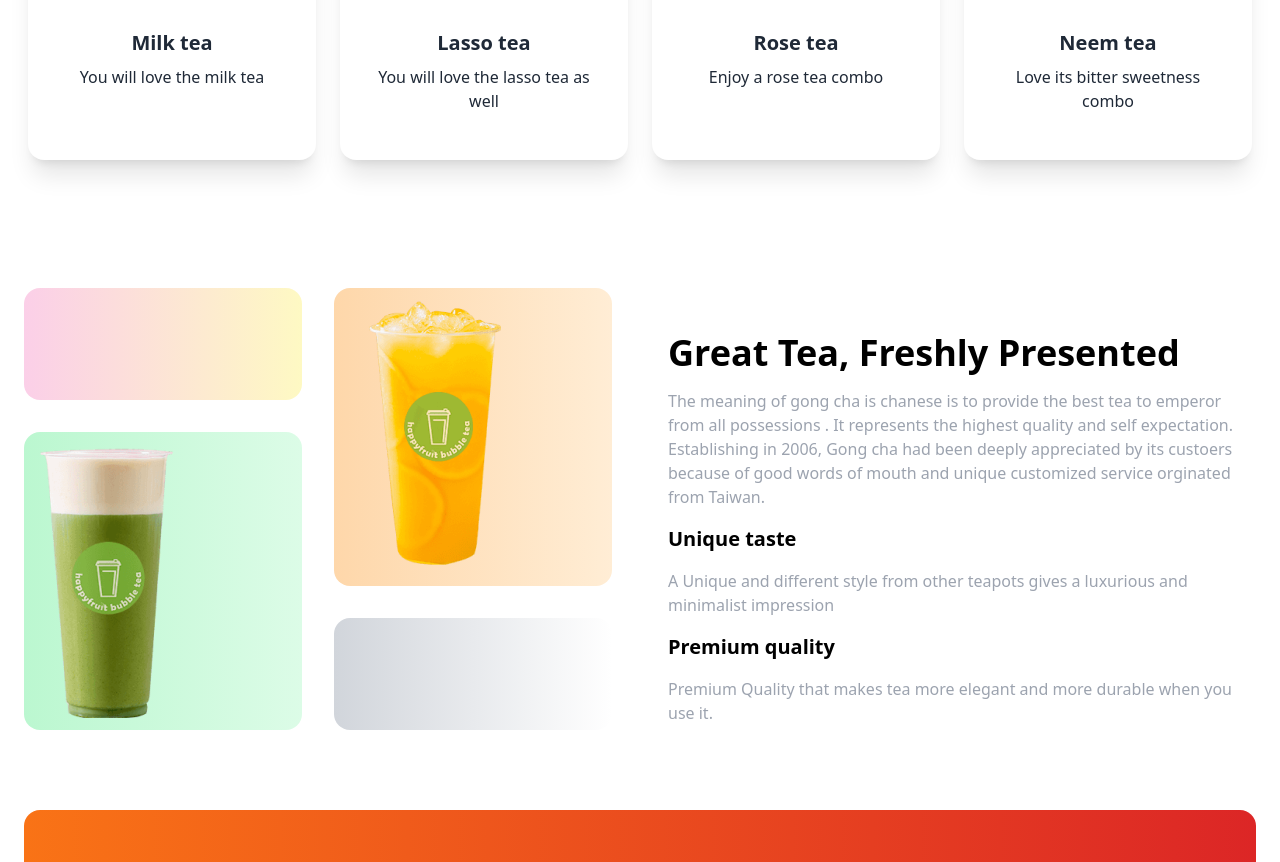
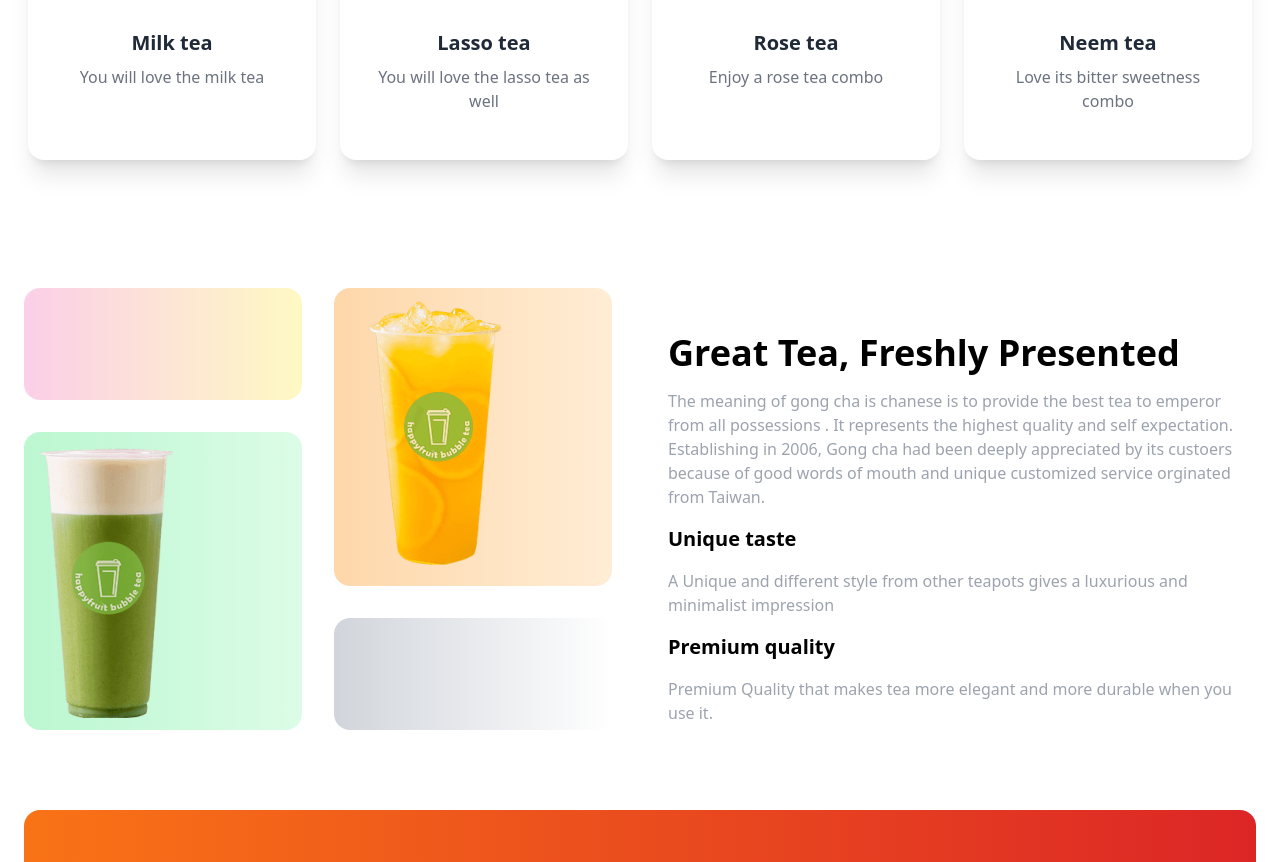
Before and after one commit to ShanaxRules/Shan-Tea-House, a plain HTML site: page index.html in a window 1280 px wide. Shown: the part 1068-1930 px from the top of the page. Drawn offline with nearby package versions, Linux system fonts and the light colour scheme.

Commit message:
text changed

```diff
--- a/index.html
+++ b/index.html
@@ -81,7 +81,7 @@
                 </figure>
                 <div class="card-body items-center text-center">
                     <h2 class="card-title">Milk tea</h2>
-                    <p>You will love the milk tea</p>
+                    <p class="text-gray-500">You will love the milk tea</p>
 
                 </div>
             </div>
@@ -92,7 +92,7 @@
                 </figure>
                 <div class="card-body items-center text-center">
                     <h2 class="card-title">Lasso tea</h2>
-                    <p>You will love the lasso tea as well</p>
+                    <p class="text-gray-500">You will love the lasso tea as well</p>
 
                 </div>
             </div>
@@ -103,7 +103,7 @@
                 </figure>
                 <div class="card-body items-center text-center">
                     <h2 class="card-title">Rose tea</h2>
-                    <p>Enjoy a rose tea combo</p>
+                    <p class="text-gray-500">Enjoy a rose tea combo</p>
 
                 </div>
             </div>
@@ -114,7 +114,7 @@
                 </figure>
                 <div class="card-body items-center text-center">
                     <h2 class="card-title">Neem tea</h2>
-                    <p>Love its bitter sweetness combo</p>
+                    <p class="text-gray-500">Love its bitter sweetness combo</p>
 
                 </div>
             </div>
```
